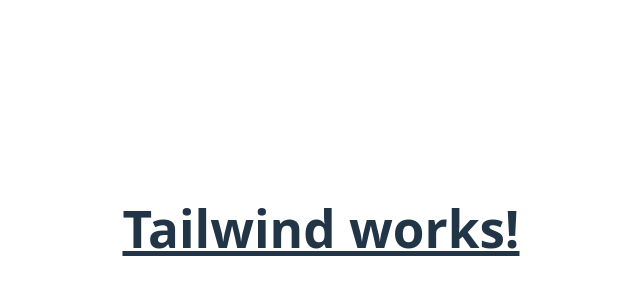
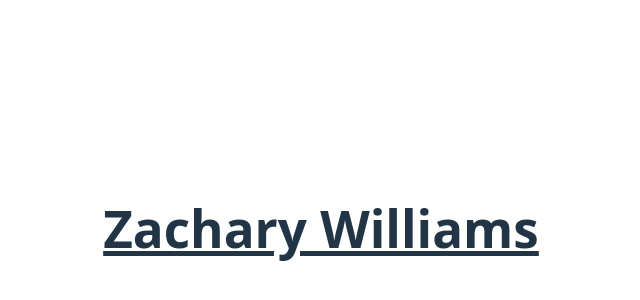
Before and after one commit to Flapjack2000/personal-website, a React (Vite) app: page / in a window 1280 px wide. Shown: the part 172-472 px from the top of the page, without its empty margins (319-959 px from the left). Built offline with nearby package versions, Linux system fonts and the light colour scheme.

Commit message:
delete everything

```diff
--- a/src/App.jsx
+++ b/src/App.jsx
@@ -8,7 +8,7 @@
 
   return (
     <>
-      <h1 class="text-3xl font-bold underline">Tailwind works!</h1>
+      <h1 class="text-3xl font-bold underline">Zachary Williams</h1>
 
     </>
   )
```
